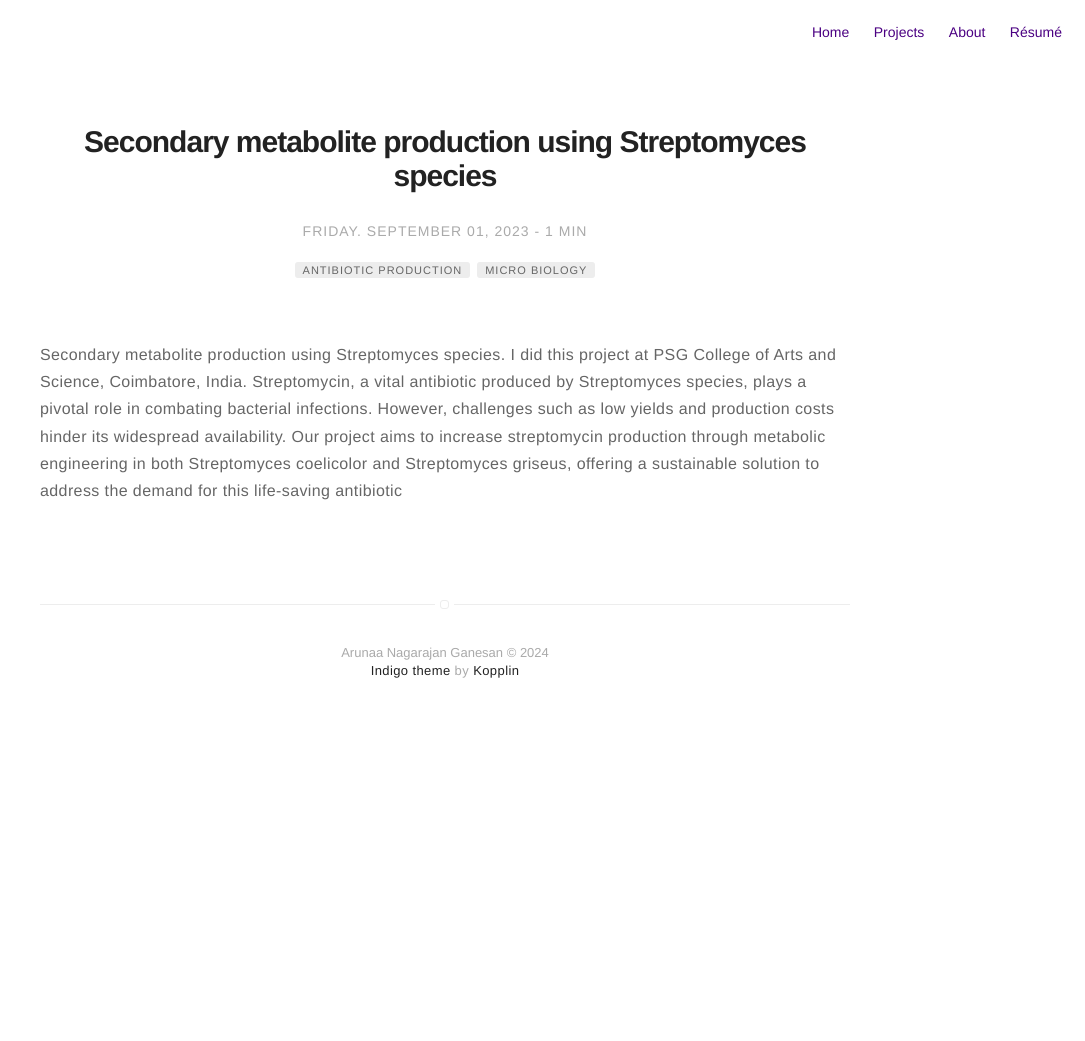
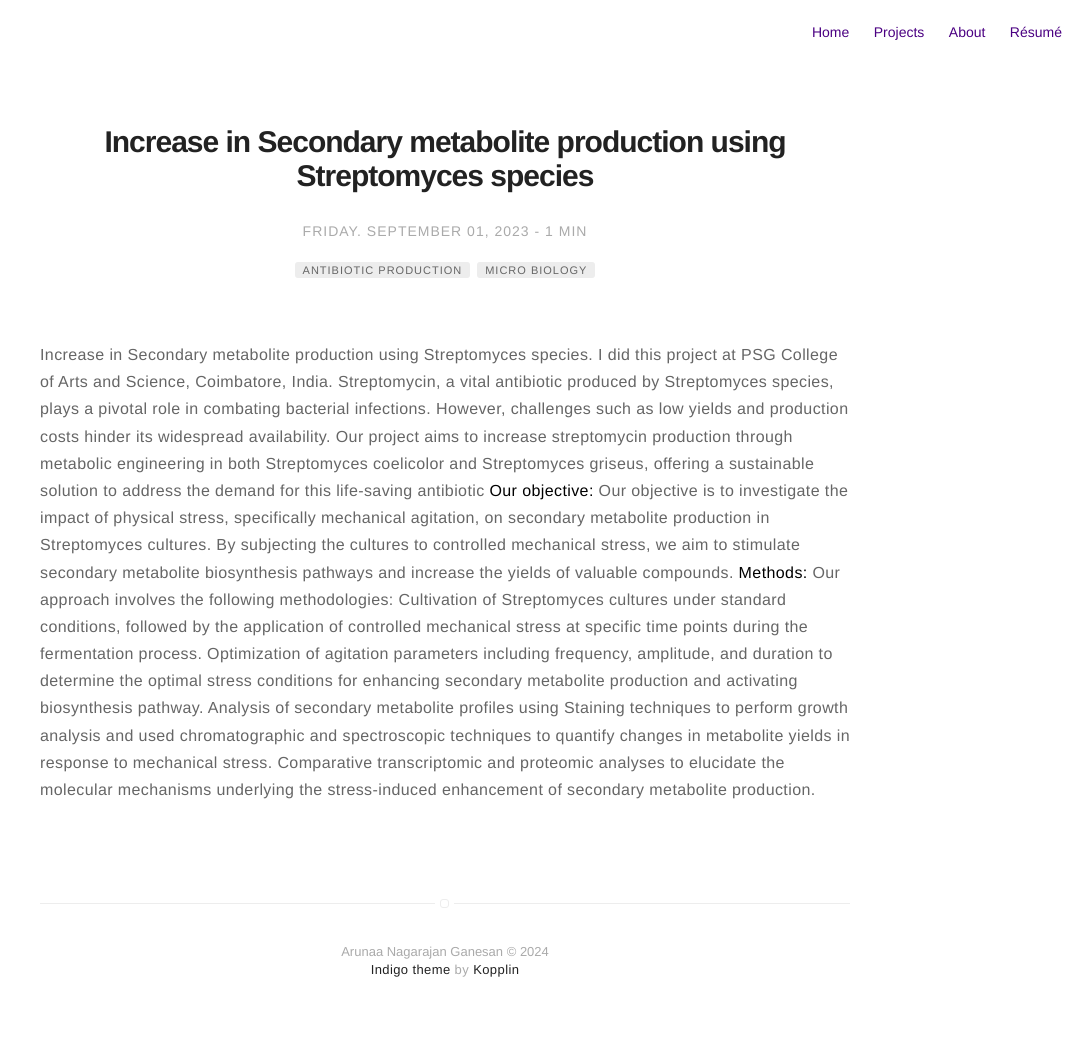
Before and after one commit to arunaang/arunaang.github.io, a Jekyll site: the page built from _posts/2023-09-24-Designing-Protein-Binder.markdown, in a window 1280 px wide. Shown: the whole page, without its empty margins (195-1280 px from the left). Built offline with Jekyll 4.4.1, drawn with Linux system fonts in a browser that asks for light colours; nearby versions of some CDN libraries; before the commit the page ends 900 px from its top, so only the background shows below that.

Commit message:
More content to body

```diff
--- a/_posts/2023-09-24-Designing-Protein-Binder.markdown
+++ b/_posts/2023-09-24-Designing-Protein-Binder.markdown
@@ -1,6 +1,6 @@
 ---
 # fields to edit: title, date, description, tag, body
-title: "Secondary metabolite production using Streptomyces species"
+title: "Increase in Secondary metabolite production using Streptomyces species"
 layout: post
 date: 2023-09-01 1:11
 tag:
@@ -18,4 +18,12 @@ externalLink: false
 
 <!-- ![Protein Binder](/assets/images/final_binder.png) -->
 
-Secondary metabolite production using Streptomyces species. I did this project at PSG College of Arts and Science, Coimbatore, India. Streptomycin, a vital antibiotic produced by Streptomyces species, plays a pivotal role in combating bacterial infections. However, challenges such as low yields and production costs hinder its widespread availability. Our project aims to increase streptomycin production through metabolic engineering in both Streptomyces coelicolor and Streptomyces griseus, offering a sustainable solution to address the demand for this life-saving antibiotic
+Increase in Secondary metabolite production using Streptomyces species. I did this project at PSG College of Arts and Science, Coimbatore, India. Streptomycin, a vital antibiotic produced by Streptomyces species, plays a pivotal role in combating bacterial infections. However, challenges such as low yields and production costs hinder its widespread availability. Our project aims to increase streptomycin production through metabolic engineering in both Streptomyces coelicolor and Streptomyces griseus, offering a sustainable solution to address the demand for this life-saving antibiotic
+**Our objective:**
+Our objective  is to investigate the impact of physical stress, specifically mechanical agitation, on secondary metabolite production in Streptomyces cultures. By subjecting the cultures to controlled mechanical stress, we aim to stimulate secondary metabolite biosynthesis pathways and increase the yields of valuable compounds.
+**Methods:**
+Our approach involves the following methodologies:
+Cultivation of Streptomyces cultures under standard conditions, followed by the application of controlled mechanical stress at specific time points during the fermentation process.
+Optimization of agitation parameters including frequency, amplitude, and duration to determine the optimal stress conditions for enhancing secondary metabolite production and activating biosynthesis pathway.
+Analysis of secondary metabolite profiles using Staining techniques to perform growth analysis and used chromatographic and spectroscopic techniques to quantify changes in metabolite yields in response to mechanical stress.
+Comparative transcriptomic and proteomic analyses to elucidate the molecular mechanisms underlying the stress-induced enhancement of secondary metabolite production.
```
